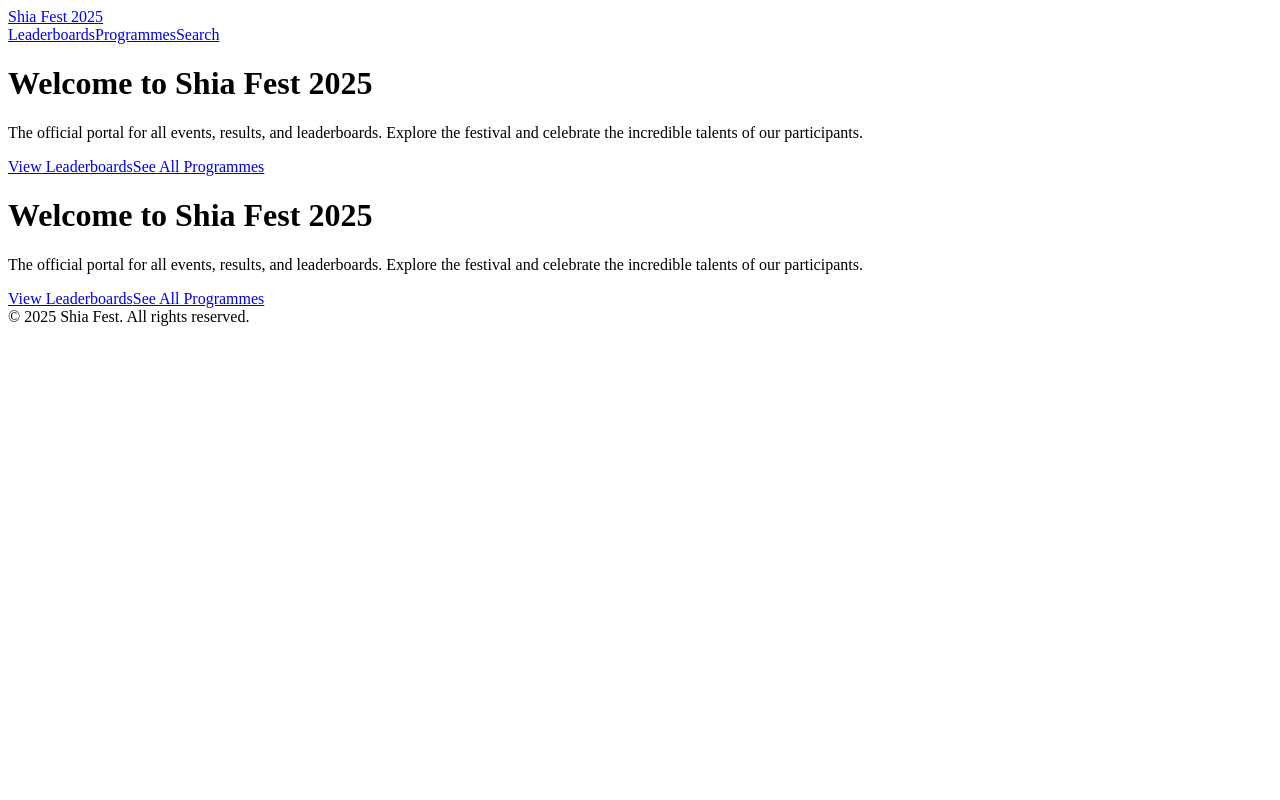
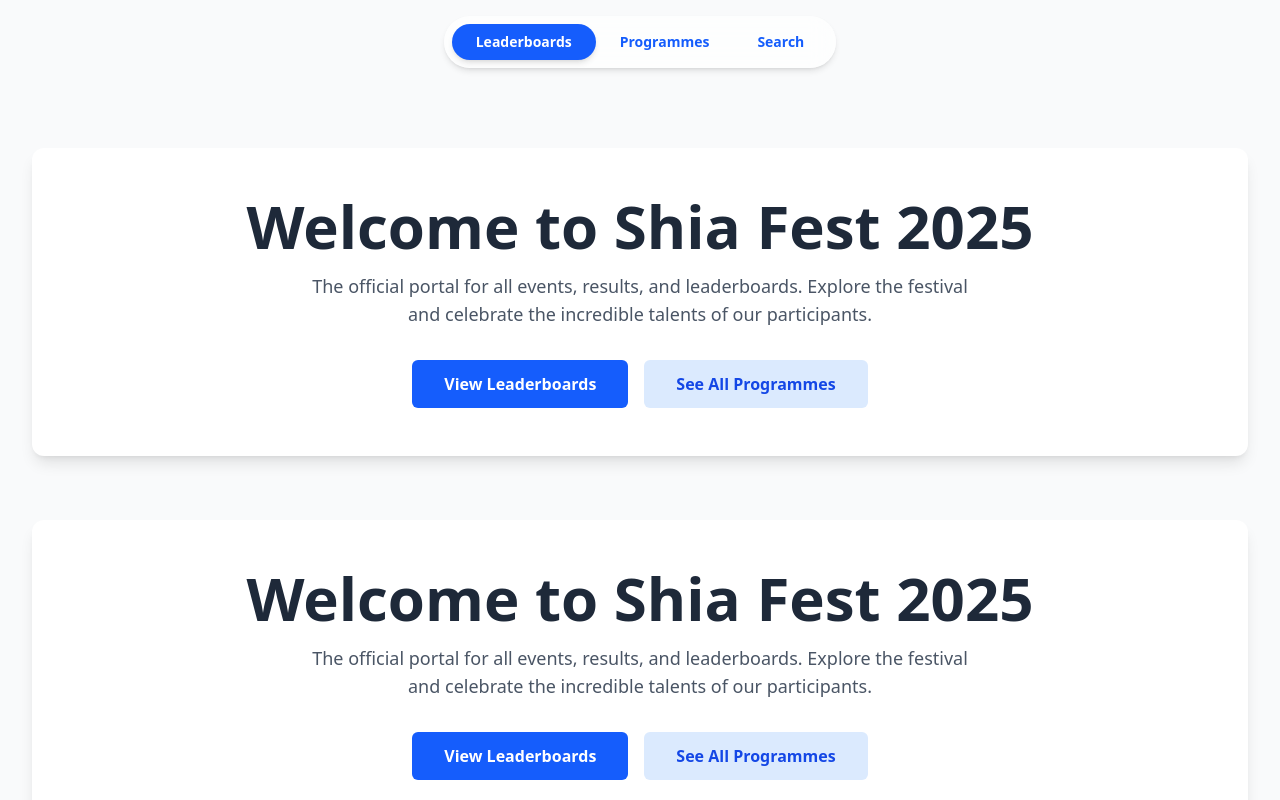
Before and after one commit to Shia-Fest/frontend, a React (Vite) app: page / in a window 1280 px wide. Shown: the top 800 px of the page. Built offline with nearby package versions, Linux system fonts and the light colour scheme.

Commit message:
feat(frontend): Navbar designing completed

```diff
--- a/src/App.jsx
+++ b/src/App.jsx
@@ -9,6 +9,7 @@ import CertificatePage from './pages/CertificateViewPage';
 // 1. Import the necessary components from react-router-dom
 import Navbar from './components/Navbar';
 import HomePage from './pages/HomePage';
+import Footer from './components/Footer';
 
 
 // Simple Navbar component for navigation
@@ -34,12 +35,7 @@ function App() {
             <Route path="/programmes/:programmeId/results/:resultId/certificate" element={<CertificatePage />} />
           </Routes>
         </main>
-
-        <footer className="bg-white mt-12 py-6">
-          <div className="container mx-auto text-center text-gray-500">
-            &copy; 2025 Shia Fest. All rights reserved.
-          </div>
-        </footer>
+        <Footer />
       </div>
     </BrowserRouter>
   );
--- a/src/components/Footer.jsx
+++ b/src/components/Footer.jsx
@@ -0,0 +1,11 @@
+const Footer = () => {
+    return (
+        <footer className="bg-white mt-12 py-6">
+          <div className="container mx-auto text-center text-gray-500">
+            &copy; 2025 Shia Fest. All rights reserved.
+          </div>
+        </footer>
+    )
+}
+
+export default Footer;
--- a/src/components/Navbar.jsx
+++ b/src/components/Navbar.jsx
@@ -3,31 +3,35 @@ import { Link, NavLink } from 'react-router-dom';
 
 // This is the standalone Navbar component
 const Navbar = () => (
-    <header className="bg-white shadow-md sticky top-0 z-10">
-        <nav className="container mx-auto px-4 sm:px-6 py-4 flex justify-between items-center">
-            <Link to="/" className="text-2xl font-bold text-blue-600">
-                Shia Fest 2025
-            </Link>
-            <div className="flex space-x-4">
+    <header className='p-4'>
+        <nav className="container max-auto px-4 grid grid-cols-1 items-center">
+            <ul className="bg-white/70 backdrop-blur-md p-2 rounded-full shadow-md justify-self-center flex items-center">
+                <li>
                     <NavLink
                         to="/"
-                    className={({ isActive }) => `px-3 py-2 rounded-md text-sm font-medium ${isActive ? 'bg-blue-100 text-blue-700' : 'text-gray-600 hover:bg-gray-100'}`}
+                        className={({ isActive }) => `block px-6 py-2 rounded-full text-sm font-semibold transition-colors duration-300 ${isActive ? 'bg-blue-600 text-white shadow-md' : 'text-blue-600 hover:bg-blue-100 '}`}
                     >
                         Leaderboards
                     </NavLink>
+                </li>
+
+                <li>
                     <NavLink
-                    to="/programmes"
-                    className={({ isActive }) => `px-3 py-2 rounded-md text-sm font-medium ${isActive ? 'bg-blue-100 text-blue-700' : 'text-gray-600 hover:bg-gray-100'}`}
+                        to='/programmes'
+                        className={({ isActive })=> `block px-6 py-2 rounded-full text-sm font-semibold transition-colors duration-300 ${isActive ? 'bg-blue-600 text-white shadow-md' : 'text-blue-600 hover:bg-blue-100'}`}
                     >
                         Programmes
                     </NavLink>
+                </li>
+                <li>
                     <NavLink
-                    to="/search"
-                    className={({ isActive }) => `px-3 py-2 rounded-md text-sm font-medium ${isActive ? 'bg-blue-100 text-blue-700' : 'text-gray-600 hover:bg-gray-100'}`}
+                        to='/search'
+                        className={({ isActive }) => `block px-6 py-2 rounded-full text-sm font-semibold transition-colors duration-300 ${isActive ? 'bg-blue-600 text-white shadow-md' : 'text-blue-600 hover:bg-blue-100'}`}
                     >
                         Search
                     </NavLink>
-            </div>
+                </li>
+            </ul>
         </nav>
     </header>
 );
--- a/src/index.css
+++ b/src/index.css
@@ -0,0 +1 @@
+@import "tailwindcss";
```
Lines whose indentation alone changed are shown as unchanged.
